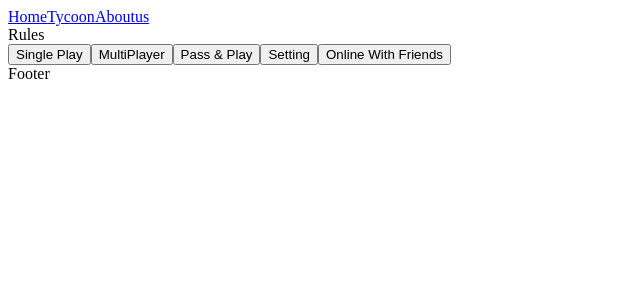
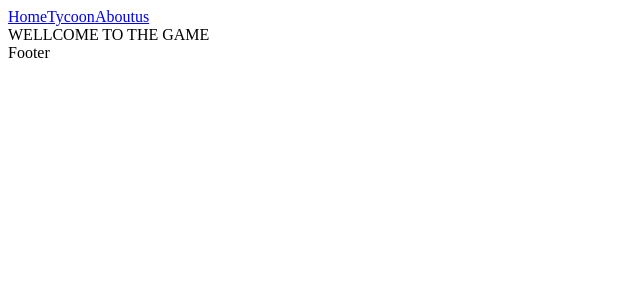
Before and after one commit to ChejAhamed/tycoonReact, a React (Create React App) app in the folder tycoon/: page /game in a window 1280 px wide. Shown: the top 300 px of the page, without its empty margins (0-640 px from the left). Built offline with nearby package versions, Linux system fonts and the light colour scheme.

Commit message:
Add Lobby Rules Game component

```diff
--- a/tycoon/src/pages/Game.jsx
+++ b/tycoon/src/pages/Game.jsx
@@ -1,34 +1,11 @@
 import React from 'react';
-import { Link } from 'react-router-dom';
 
 function Game() {
-  function play() {
-  }
   return (
-    <>
-      <div>Rules</div>
-      <div className="manu">
+    <div className="game">
 
-        <Link className="singl P layer" to="/rules">
-          <button type="button" onClick={play()}>
-            Single Play
-          </button>
-        </Link>
-        <button type="button" onClick={play()}>
-          MultiPlayer
-        </button>
-        <button type="button" onClick={play()}>
-          Pass & Play
-        </button>
-        <button type="button" onClick={play()}>
-          Setting
-        </button>
-        <button type="button" onClick={play()}>
-          Online With Friends
-        </button>
-      </div>
-
-    </>
+      WELLCOME TO THE GAME
+    </div>
   );
 }
 
--- /dev/null
+++ b/tycoon/src/pages/Lobby.css
@@ -0,0 +1,5 @@
+.lobby{
+    width: 20rem;
+    height: 50rem;
+    background-image: url('../../pictures/lobby.PNG');
+}
--- a/tycoon/src/pages/Lobby.jsx
+++ b/tycoon/src/pages/Lobby.jsx
@@ -1,5 +1,6 @@
 import React from 'react';
 import { Link } from 'react-router-dom';
+import './Lobby.css';
 
 function Lobby() {
   function play() {
@@ -7,25 +8,14 @@ function Lobby() {
   return (
     <>
       <div>Lobby</div>
-      <div className="manu">
+      <div className="lobby">
 
-        <Link className="singl P layer" to="/rules">
+        <Link className="game" to="/game">
           <button type="button" onClick={play()}>
-            Single Play
+            Start Game
           </button>
         </Link>
-        <button type="button" onClick={play()}>
-          MultiPlayer
-        </button>
-        <button type="button" onClick={play()}>
-          Pass & Play
-        </button>
-        <button type="button" onClick={play()}>
-          Setting
-        </button>
-        <button type="button" onClick={play()}>
-          Online With Friends
-        </button>
+
       </div>
 
     </>
--- a/tycoon/src/pages/Rules.jsx
+++ b/tycoon/src/pages/Rules.jsx
@@ -9,23 +9,22 @@ function Rules() {
       <div>Rules</div>
       <div className="manu">
 
-        <Link className="singl P layer" to="/rules">
+        <Link className="classic" to="/lobby">
           <button type="button" onClick={play()}>
-            Single Play
+            Classic
           </button>
         </Link>
-        <button type="button" onClick={play()}>
-          MultiPlayer
-        </button>
-        <button type="button" onClick={play()}>
-          Pass & Play
-        </button>
-        <button type="button" onClick={play()}>
-          Setting
-        </button>
-        <button type="button" onClick={play()}>
-          Online With Friends
-        </button>
+        <Link className="Quick" to="/lobby">
+          <button type="button" onClick={play()}>
+            Quick
+          </button>
+        </Link>
+        <Link className="Custom" to="/lobby">
+          <button type="button" onClick={play()}>
+            Custom
+          </button>
+        </Link>
+
       </div>
 
     </>
--- a/tycoon/src/pages/Tycoon.css
+++ b/tycoon/src/pages/Tycoon.css
@@ -3,3 +3,15 @@
     height: 62.5rem;
     background-image: url("../../pictures/mainMenu.PNG");
 }
+.menu-top{
+    display: flex;
+    flex-direction: column;
+    flex-wrap: nowrap;
+}
+.menu-bottom{
+    display: flex;
+    flex-wrap: nowrap;
+    align-content: center;
+    justify-content: space-evenly;
+    align-items: center;
+}
--- a/tycoon/src/pages/Tycoon.jsx
+++ b/tycoon/src/pages/Tycoon.jsx
@@ -8,28 +8,44 @@ function Tycoon() {
   }
   return (
     <>
-      <div>Tycoon</div>
-      <div className="menu">
+      <div className="title">Tycoon</div>
+      <div className="menu-top">
+        <div className="settings">
+          <Link className="settings" to="/mode">
             <button type="button" onClick={play()}>
-          Setting
+              Settings
             </button>
+          </Link>
+        </div>
+        <div className="menu-bottom">
+          <div className="menu-left">
+
             <Link className="play" to="/mode">
               <button type="button" onClick={play()}>
                 Play
               </button>
             </Link>
+          </div>
+          <div className="menu-right">
+            <div className="menu-right-top">
               <button type="button" onClick={play()}>
                 Learn More
               </button>
+            </div>
+            <div className="menu-right-bottom">
+
               <button type="button" onClick={play()}>
                 Shop
               </button>
               <button type="button" onClick={play()}>
-          Setting
-        </button>
-        <button type="button" onClick={play()}>
                 Chat
               </button>
+            </div>
+
+          </div>
+
+        </div>
+
       </div>
 
       <div className="board" />
```
Lines whose indentation alone changed are shown as unchanged.
